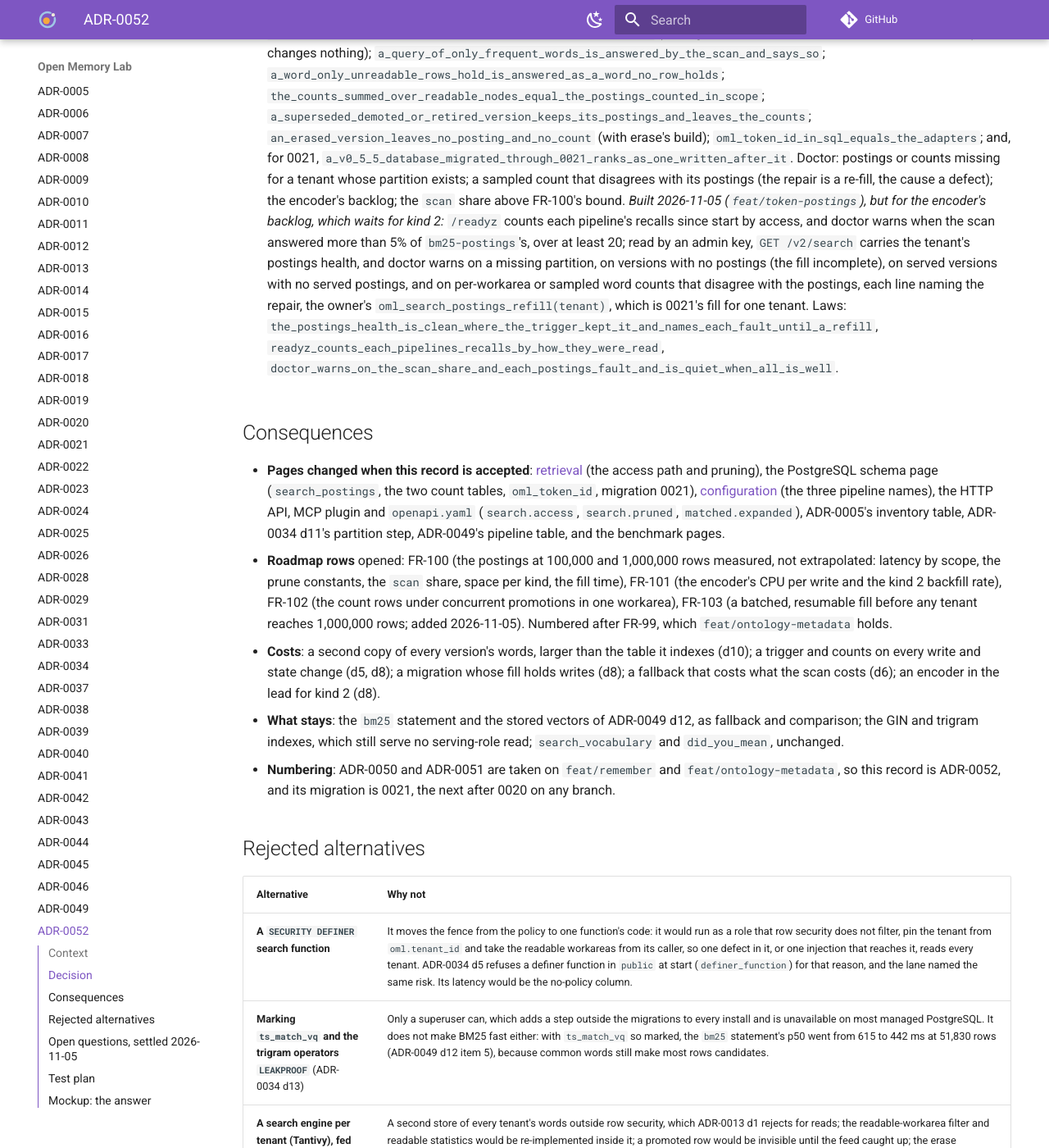
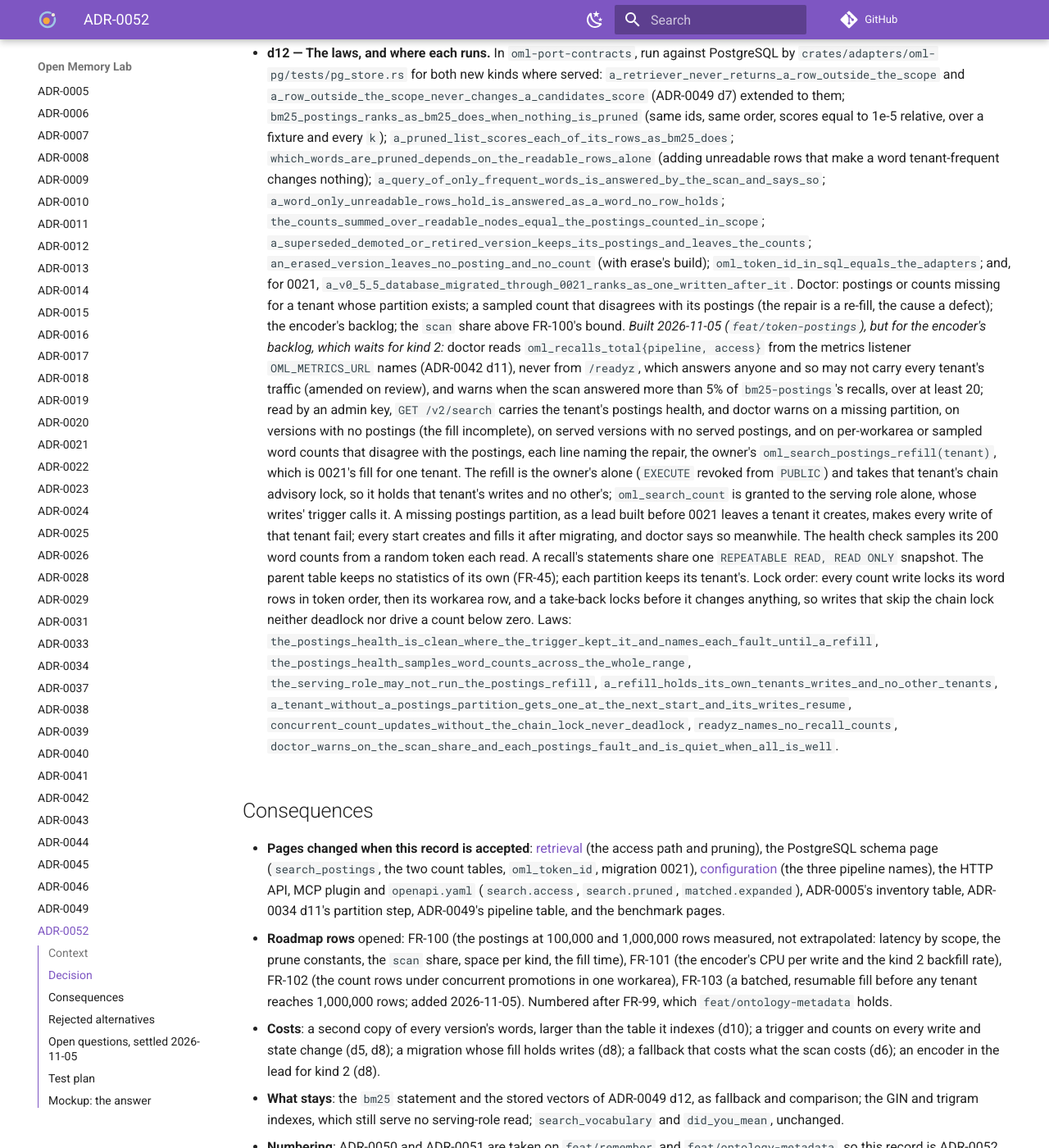
Before and after one commit to e8kor/open-memory-lab, an MkDocs documentation site: the page built from docs/adr/ADR-0052-text-search-reads-integer-postings-that-row-security-lets-an-index-serve.md, in a window 1280 px wide and 1400 px high, scrolled down 6132 px. Shown: the whole window at 82% size. Built offline with MkDocs 1.6.1 and Material for MkDocs 9.7.7, drawn with Linux system fonts in a browser that asks for light colours; comment, search, counter and statistics services are not loaded; some of the changed text lies outside the part shown.

Commit message:
Prune whole words, keep recall counts off /readyz, make the refill the owner's under the tenant's chain lock, repair a missing partition at start, and restate d9 on the build that ships (ADR-0052 d6, d9, d12)
From the review of PR #50 and #52: form-level pruning could lose rows with search.pruned empty; /readyz carried every tenant's recall counts; any role could run the refill, which locked every tenant's writes; a pre-0021 lead's tenant had no partition and no repair; d9 cited the first rule's numbers.

```diff
--- a/docs/adr/ADR-0052-text-search-reads-integer-postings-that-row-security-lets-an-index-serve.md
+++ b/docs/adr/ADR-0052-text-search-reads-integer-postings-that-row-security-lets-an-index-serve.md
@@ -161,10 +161,15 @@
 
 - **d6 — A word is pruned by its readable count, the postings read are bounded, and the scan answers
   when nothing is left.** While the query forms' summed readable frequencies fit `POSTING_BUDGET`,
-  nothing is pruned and every form is read (amended 2026-11-05, below). Past it, a form is
-  **frequent** when its readable document frequency exceeds `FREQUENT_SHARE` of the readable row
-  count; frequent forms are pruned, then, while the kept forms' summed readable frequencies exceed
-  `POSTING_BUDGET`, the most frequent kept form is pruned too. Both
+  nothing is pruned and every form is read (amended 2026-11-05, below). Past it, a **word** is
+  pruned whole, every form of it (amended 2026-11-05 on review): a word is **frequent** when one of
+  its forms has a readable document frequency above `FREQUENT_SHARE` of the readable row count;
+  frequent words are pruned, then, while the kept words' distinct forms sum above
+  `POSTING_BUDGET`, the kept word with the most postings is pruned too. Pruning by form instead,
+  as first built, could drop a word's stem and keep its exact form, losing the rows that hold only
+  another inflection while `search.pruned` stayed `[]`; whole words make `pruned` name every word
+  whose rows may be missing, so `pruned: []` means `bm25`'s list. Law:
+  `a_pruned_list_is_bm25s_over_the_rows_its_unpruned_words_reach`. Both
   decisions read d5's sums alone, so which word is pruned depends only on rows the key may read
   (law in d12). The two are constants in `oml-pg`, not settings: `FREQUENT_SHARE` 0.1 and
   `POSTING_BUDGET` 10,000, set on 2026-11-05 by the scale lane and the external sets (open
@@ -240,10 +245,13 @@
     0.67); (2) on SciFact, NFCorpus and LoCoMo its nDCG@10 is at most 0.005 below served `bm25`'s, which
     bounds what pruning costs; (3) on the scale lane its p95 at 100,000 readable rows, universe scope,
     is at most 50 ms and below `bm25`'s. `bm25` stays enabled, since it is the fallback statement and
-    the comparison. *Met on 2026-11-05, one release build of `feat/token-postings`:* (1) success@1
-    0.826 and success@5 0.934, `bm25`'s own; (2) nDCG@10 0.6851 / 0.3209 / 0.5030 on SciFact /
-    NFCorpus / LoCoMo against `bm25`'s 0.6851 / 0.3214 / 0.5033; (3) 29.9 ms p95 at 99,721 readable
-    rows, universe scope, against `bm25`'s 492.7 ms. `bm25-postings` is that build's default.
+    the comparison. *Met on 2026-11-05, on the build that ships it (`66979b4`, whole words, budget
+    first):* (1) success@1 0.826 and success@5 0.934, `bm25`'s own (a load that draws other ids
+    measured 0.835: ties move one query); (2) nDCG@10, R@20 and R@100 equal to `bm25`'s on SciFact
+    (0.6851, 0.8656, 0.928), NFCorpus (0.3208, 0.1839, 0.247) and LoCoMo (0.5035, 0.6968, 0.813);
+    (3) 25.5 ms p95 at 99,721 readable rows (165,000 memories), universe scope, against `bm25`'s
+    485 ms on the same run, load average 2.3 to 4.7. 100,000 memories were not re-measured for
+    this build. `bm25-postings` is its default.
     `sparse` or `bm25-sparse` replaces the default only when it passes the same gate
     and ranks above the default on the external sets (ADR-0049 d12 item 6's rule), at a p95 that meets
     (3). Each step is a change to `search.default`, no code change.
@@ -295,14 +303,30 @@
   missing for a tenant whose partition exists; a sampled count that disagrees with its postings (the
   repair is a re-fill, the cause a defect); the encoder's backlog; the `scan` share above FR-100's
   bound. *Built 2026-11-05 (`feat/token-postings`), but for the encoder's backlog, which waits for
-  kind 2:* `/readyz` counts each pipeline's recalls since start by access, and doctor warns when the
-  scan answered more than 5% of `bm25-postings`'s, over at least 20; read by an admin key, `GET
+  kind 2:* doctor reads `oml_recalls_total{pipeline, access}` from the metrics listener
+  `OML_METRICS_URL` names (ADR-0042 d11), never from `/readyz`, which answers anyone and so may
+  not carry every tenant's traffic (amended on review), and warns when the scan answered more than
+  5% of `bm25-postings`'s recalls, over at least 20; read by an admin key, `GET
   /v2/search` carries the tenant's postings health, and doctor warns on a missing partition, on
   versions with no postings (the fill incomplete), on served versions with no served postings, and
   on per-workarea or sampled word counts that disagree with the postings, each line naming the
   repair, the owner's `oml_search_postings_refill(tenant)`, which is 0021's fill for one tenant.
-  Laws: `the_postings_health_is_clean_where_the_trigger_kept_it_and_names_each_fault_until_a_refill`,
-  `readyz_counts_each_pipelines_recalls_by_how_they_were_read`,
+  The refill is the owner's alone (`EXECUTE` revoked from `PUBLIC`) and takes that tenant's chain
+  advisory lock, so it holds that tenant's writes and no other's; `oml_search_count` is granted to
+  the serving role alone, whose writes' trigger calls it. A missing postings partition, as a lead
+  built before 0021 leaves a tenant it creates, makes every write of that tenant fail; every start
+  creates and fills it after migrating, and doctor says so meanwhile. The health check samples its
+  200 word counts from a random token each read. A recall's statements share one `REPEATABLE READ,
+  READ ONLY` snapshot. The parent table keeps no statistics of its own (FR-45); each partition
+  keeps its tenant's. Lock order: every count write locks its word rows in token order, then its
+  workarea row, and a take-back locks before it changes anything, so writes that skip the chain
+  lock neither deadlock nor drive a count below zero. Laws:
+  `the_postings_health_is_clean_where_the_trigger_kept_it_and_names_each_fault_until_a_refill`,
+  `the_postings_health_samples_word_counts_across_the_whole_range`,
+  `the_serving_role_may_not_run_the_postings_refill`,
+  `a_refill_holds_its_own_tenants_writes_and_no_other_tenants`,
+  `a_tenant_without_a_postings_partition_gets_one_at_the_next_start_and_its_writes_resume`,
+  `concurrent_count_updates_without_the_chain_lock_never_deadlock`, `readyz_names_no_recall_counts`,
   `doctor_warns_on_the_scan_share_and_each_postings_fault_and_is_quiet_when_all_is_well`.
 
 ## Consequences
```
